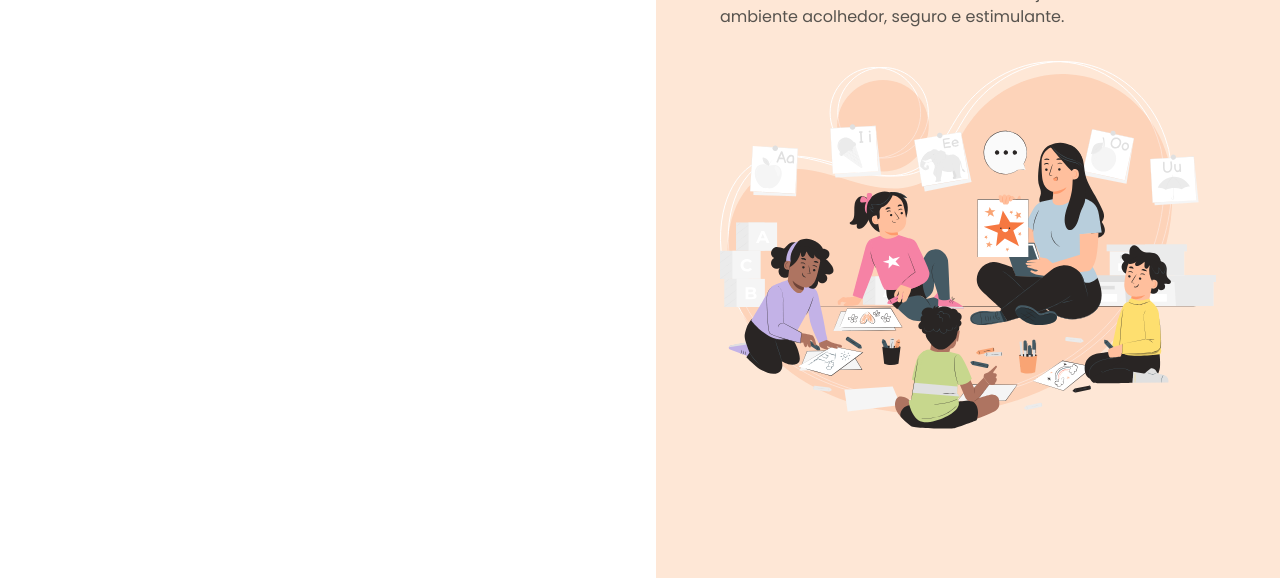
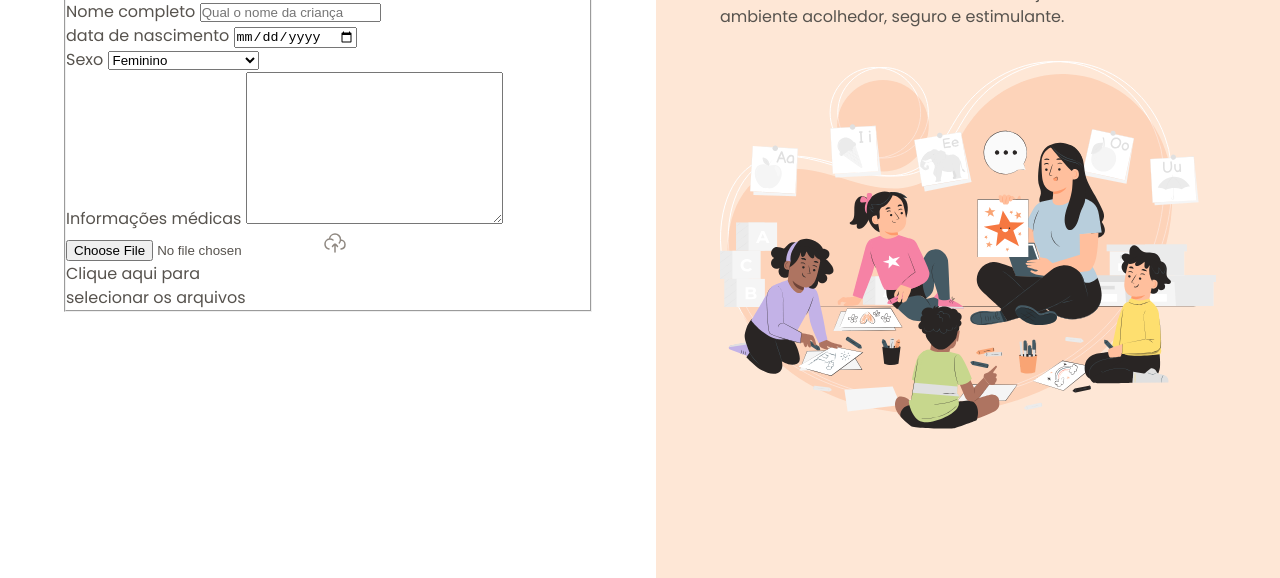
Before and after one commit to geissonv/Forms-matricula, a plain HTML site: page index.html in a window 1280 px wide. Shown: the part 222-800 px from the top of the page. Drawn offline with Linux system fonts and the light colour scheme.

Commit message:
Iniciando o forms

```diff
--- a/index.html
+++ b/index.html
@@ -23,6 +23,47 @@
 
         <h1>Formulário de Matrícula</h1>
         <p>Preencha os dados abaixo para matricular seu filho na escola de educação infantil Estrelas do Amanhã.</p>
+
+        <form action="">
+          <fieldset class="child-info">
+            <legend>Informação da criança</legend>
+
+            <div class="input-wrapper">
+              <label for="fullname"> Nome completo</label>
+              <input id="fullname" type="text" placeholder="Qual o nome da criança">
+            </div>
+
+            <div class="input-wrapper">
+              <label for="birth">data de nascimento</label>
+              <input type="date" id="birth" lang="pt-BR">
+            </div>
+
+            <div class="select-wrapper">
+              <label for="gender">Sexo</label>
+              <select name="gender" id="gender">
+                <option value="female">Feminino</option>
+                <option value="male">Masculino</option>
+                <option value="na">Prefiro não responder</option>
+              </select>
+            </div>
+
+            <div class="textarea-wrapper">
+              <label for="medical-info">
+                Informações médicas
+              </label>
+              <textarea name="medical-info" id="medical-info" cols="30" rows="10" placeholder="A criança possui alguma condição médica que a escola deve estar ciente? (Se sim, especifique)">
+
+              </textarea>
+            </div>
+            <div class="droparea-wrapper">
+              <input type="file" id="birth-file" name="birth-file" >
+              <img src="assets/icons/cloud-upload.svg" alt="">
+              <p>
+                Clique aqui para <br>selecionar os arquivos
+              </p>
+            </div>
+          </fieldset>
+        </form>
     </main>
 
     <aside>
```
